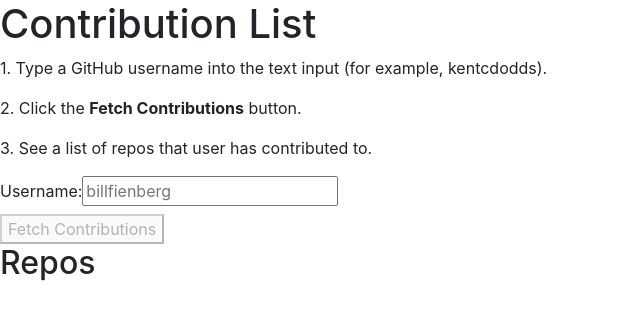
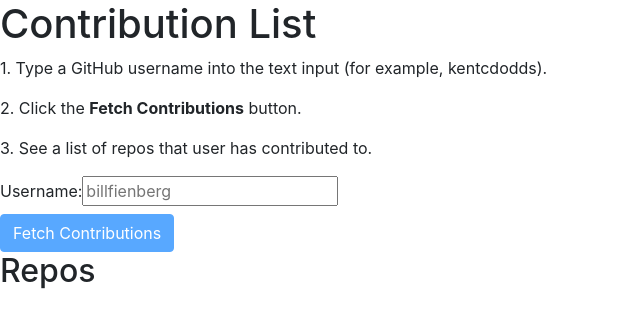
Before and after one commit to billfienberg/initial-contribution-list, a React (Create React App) app: page / in a window 1280 px wide. Shown: the top 328 px of the page, without its empty margins (0-640 px from the left). Built offline with nearby package versions, Linux system fonts and the light colour scheme.

Commit message:
Replace unstyled HTML button with Button from react-bootstrap

```diff
--- a/src/Form.js
+++ b/src/Form.js
@@ -1,4 +1,5 @@
 import React from "react"
+import Button from "react-bootstrap/Button"
 
 function Form(props) {
   const { isDisabled, onChange, onSubmit } = props
@@ -11,9 +12,9 @@ function Form(props) {
         </label>
       </div>
       <div>
-        <button type="submit" disabled={isDisabled}>
+        <Button type="submit" disabled={isDisabled} variant="primary">
           Fetch Contributions
-        </button>
+        </Button>
       </div>
     </form>
   )
```
